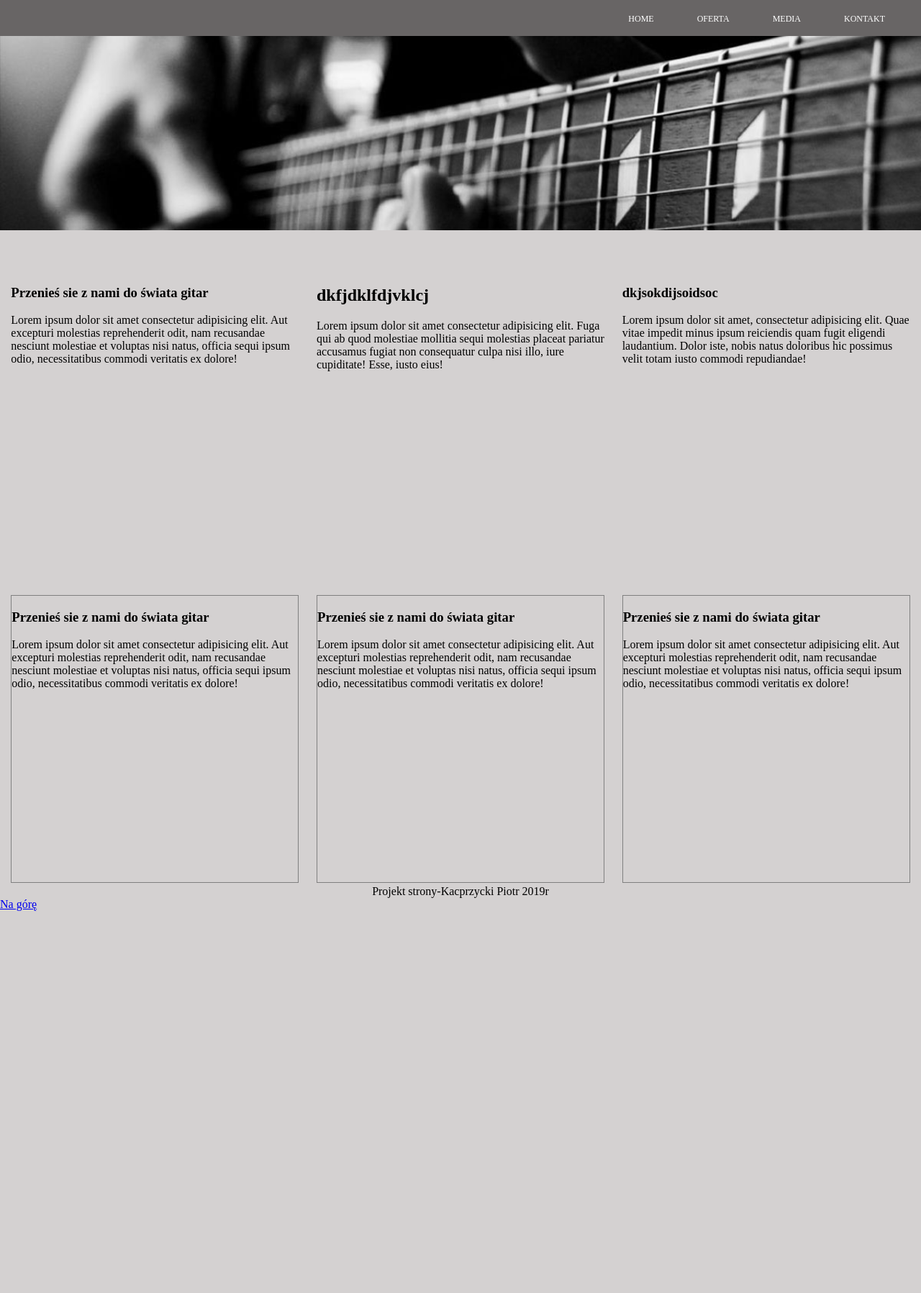
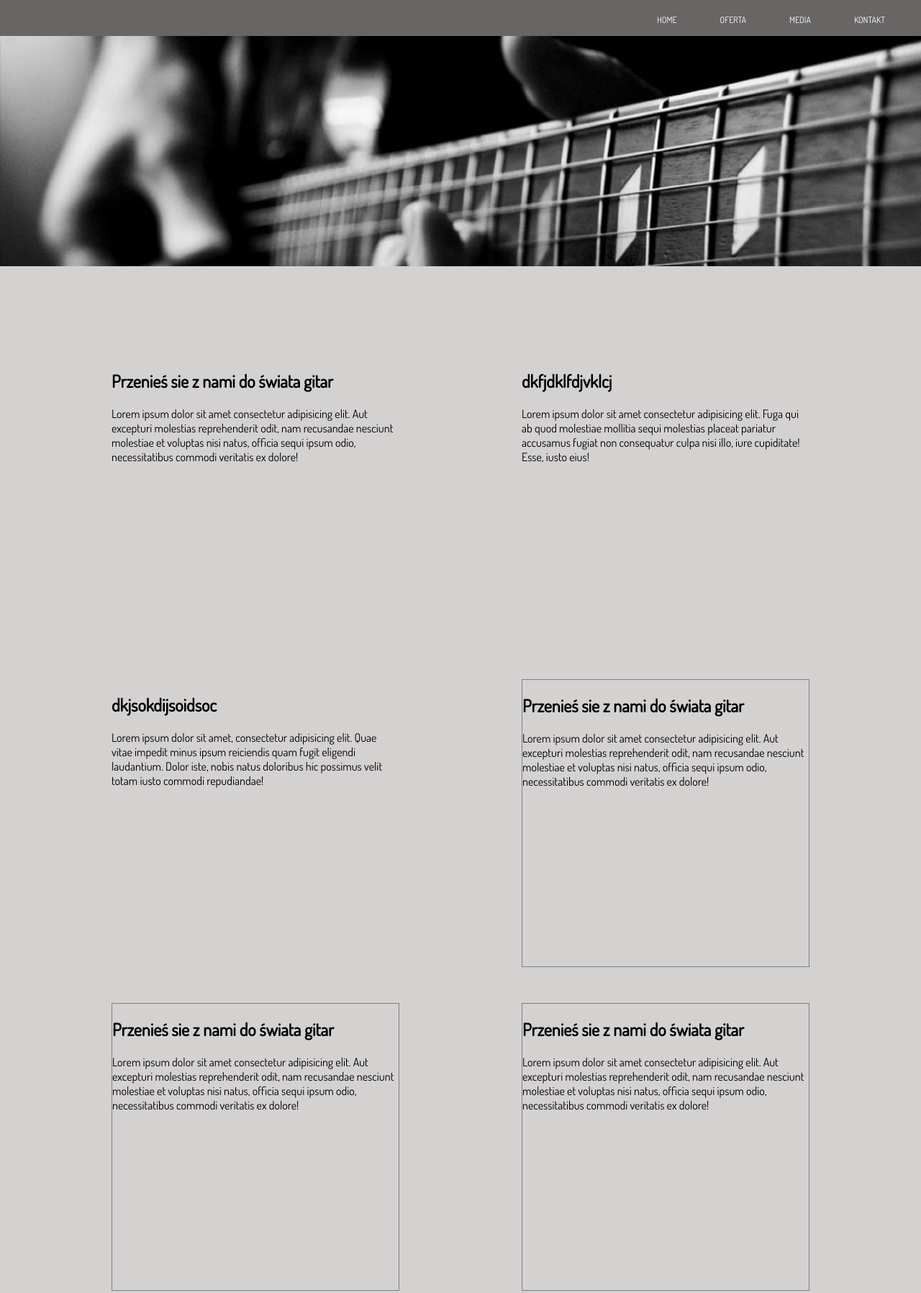
Before and after one commit to Piotr-Kacprzycki/Homepage, a plain HTML site: page oferta.html in a window 1280 px wide. Shown: the top 1797 px of the page at 72% size. Before the commit the page ends 1266 px from the top, so only its background shows below. Drawn offline with Linux system fonts and the light colour scheme.

Commit message:
new font

```diff
--- a/oferta.html
+++ b/oferta.html
@@ -8,6 +8,7 @@
     <meta http-equiv="X-UA-Compatible" content="IE=edge">
     <title></title>
     <meta name="description" content="">
+    <link href="https://fonts.googleapis.com/css?family=Dosis&display=swap&subset=latin-ext " rel="stylesheet ">
     <meta name="viewport" content="width=device-width, initial-scale=1">
     <link rel="stylesheet" href="style.css">
 </head>
@@ -42,7 +43,7 @@
         <!--content-->
         <section class="main__article1 ">
 
-            <h3 class="main__header1 ">Przenieś sie z nami do świata gitar </h3>
+            <h2 class="main__header1 ">Przenieś sie z nami do świata gitar </h2>
 
             <P class="heading__par1 ">Lorem ipsum dolor sit amet consectetur adipisicing elit. Aut excepturi molestias reprehenderit odit, nam recusandae nesciunt molestiae et voluptas nisi natus, officia sequi ipsum odio, necessitatibus commodi veritatis ex dolore!</P>
 
@@ -60,7 +61,7 @@
         <section class="main__article3 ">
 
 
-            <h3 class="main__header3 ">dkjsokdijsoidsoc</h3>
+            <h2 class="main__header3 ">dkjsokdijsoidsoc</h2>
             <p class="header__par3 ">Lorem ipsum dolor sit amet, consectetur adipisicing elit. Quae vitae impedit minus ipsum reiciendis quam fugit eligendi laudantium. Dolor iste, nobis natus doloribus hic possimus velit totam iusto commodi repudiandae!</p>
 
 
@@ -75,7 +76,7 @@
 
         <section class="main__article4 ">
 
-            <h3 class="main__header4 ">Przenieś sie z nami do świata gitar </h3>
+            <h2 class="main__header4 ">Przenieś sie z nami do świata gitar </h2>
 
             <P class="heading__par4 ">Lorem ipsum dolor sit amet consectetur adipisicing elit. Aut excepturi molestias reprehenderit odit, nam recusandae nesciunt molestiae et voluptas nisi natus, officia sequi ipsum odio, necessitatibus commodi veritatis ex dolore!</P>
 
@@ -83,7 +84,7 @@
         </section>
         <section class="main__article5 ">
 
-            <h3 class="main__header5 ">Przenieś sie z nami do świata gitar </h3>
+            <h2 class="main__header5 ">Przenieś sie z nami do świata gitar </h2>
 
             <P class="heading__par5 ">Lorem ipsum dolor sit amet consectetur adipisicing elit. Aut excepturi molestias reprehenderit odit, nam recusandae nesciunt molestiae et voluptas nisi natus, officia sequi ipsum odio, necessitatibus commodi veritatis ex dolore!</P>
 
@@ -91,7 +92,7 @@
         </section>
         <section class="main__article6 ">
 
-            <h3 class="main__header6 ">Przenieś sie z nami do świata gitar </h3>
+            <h2 class="main__header6 ">Przenieś sie z nami do świata gitar </h2>
 
             <P class="heading__par6 ">Lorem ipsum dolor sit amet consectetur adipisicing elit. Aut excepturi molestias reprehenderit odit, nam recusandae nesciunt molestiae et voluptas nisi natus, officia sequi ipsum odio, necessitatibus commodi veritatis ex dolore!</P>
 
--- a/style.css
+++ b/style.css
@@ -6,6 +6,7 @@
 
             * {
                 box-sizing: border-box;
+                font-family: dosis;
             }
 
             .header {
@@ -24,6 +25,7 @@
                 align-items: center;
                 flex-flow: wrap;
                 justify-content: space-around;
+                padding: 70px;
             }
 
             .flexbox-container div {
@@ -56,8 +58,6 @@
                 display: flex;
                 height: 50px;
                 width: 100%;
-     position: fixed;
-     top: 0;
             }
 
             .nav__list {
@@ -141,6 +141,7 @@
                 max-width: 624px;
                 width: 100%;
                 padding: 32px;
+                margin: 100px auto auto;
             }
 
             .person__photo {
@@ -148,16 +149,8 @@
                 margin-right: 32px;
             }
 
- .card {
-     display: block;
-     margin-left: auto;
-     margin-right: auto;
-     margin-top: 100px;
- }
-
             .person {
                 display: flex;
-     align-items: flex-start;
             }
 
             .person__name {
@@ -182,3 +175,8 @@
                 text-decoration: none;
                 color: rgb(4, 4, 255);
             }
+
+            .footer__page {
+                font-size: 18px;
+                text-align: center;
+                margin-top: 100px;
```
Also changed, not shown: index.html (+3 -5 lines), media.html (+2 -1 lines), personal.html (+2 -1 lines), images.png (deleted), rower.jpg (deleted). Lines whose indentation alone changed are shown as unchanged.
